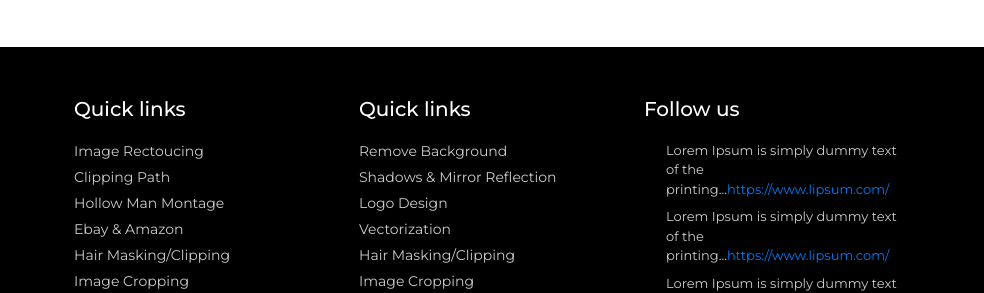
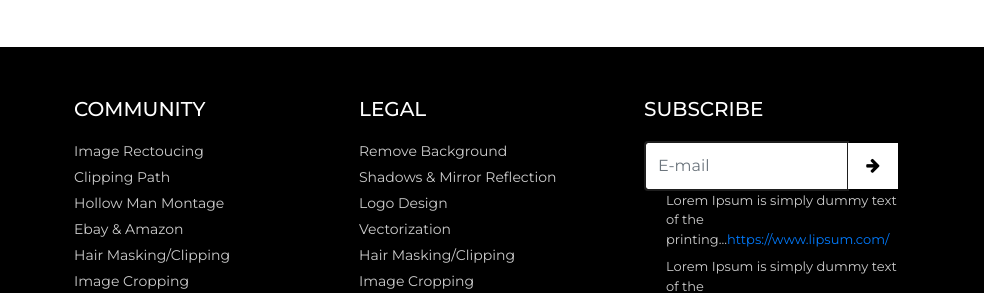
Before and after one commit to Bhati1998/co-work, a plain HTML site: page index.html in a window 1280 px wide. Shown: the part 7783-8076 px from the top of the page, 296-1280 px from the left. Drawn offline with nearby package versions, Linux system fonts and the light colour scheme.

Commit message:
added index.html update in footer subscribe button

```diff
--- a/index.html
+++ b/index.html
@@ -967,7 +967,7 @@
 
 
         <div class=" col-sm-3 col-md  col-6 col">
-        <h5 class="headin5_amrc col_white_amrc pt2">Quick links</h5>
+        <h5 class="headin5_amrc col_white_amrc pt2">COMMUNITY</h5>
         <!--headin5_amrc-->
         <ul class="footer_ul_amrc">
         <li><a href="#">Image Rectoucing</a></li>
@@ -982,7 +982,7 @@
 
 
         <div class=" col-sm-3 col-md  col-6 col">
-        <h5 class="headin5_amrc col_white_amrc pt2">Quick links</h5>
+        <h5 class="headin5_amrc col_white_amrc pt2">LEGAL</h5>
         <!--headin5_amrc-->
         <ul class="footer_ul_amrc">
         <li><a href="#">Remove Background</a></li>
@@ -997,9 +997,16 @@
 
 
         <div class=" col-sm-3 col-md  col-12 col">
-        <h5 class="headin5_amrc col_white_amrc pt2">Follow us</h5>
+        <h5 class="headin5_amrc col_white_amrc pt2">SUBSCRIBE</h5>
         <!--headin5_amrc ends here-->
-
+        <form action="">
+            <div class="input-group">
+                <input class="form-control" type="email" name="EMAIL" placeholder="E-mail" required="">
+                <span class="input-group-btn">
+                    <button class="btn" type="submit"><i class="fa fa-arrow-right" aria-hidden="true"></i></button>
+                </span>
+            </div>
+        </form>
         <ul class="footer_ul2_amrc">
         <li><a href="#"><i class="fab fa-twitter fleft padding-right"></i> </a><p>Lorem Ipsum is simply dummy text of the printing...<a href="#">https://www.lipsum.com/</a></p></li>
         <li><a href="#"><i class="fab fa-twitter fleft padding-right"></i> </a><p>Lorem Ipsum is simply dummy text of the printing...<a href="#">https://www.lipsum.com/</a></p></li>
```
